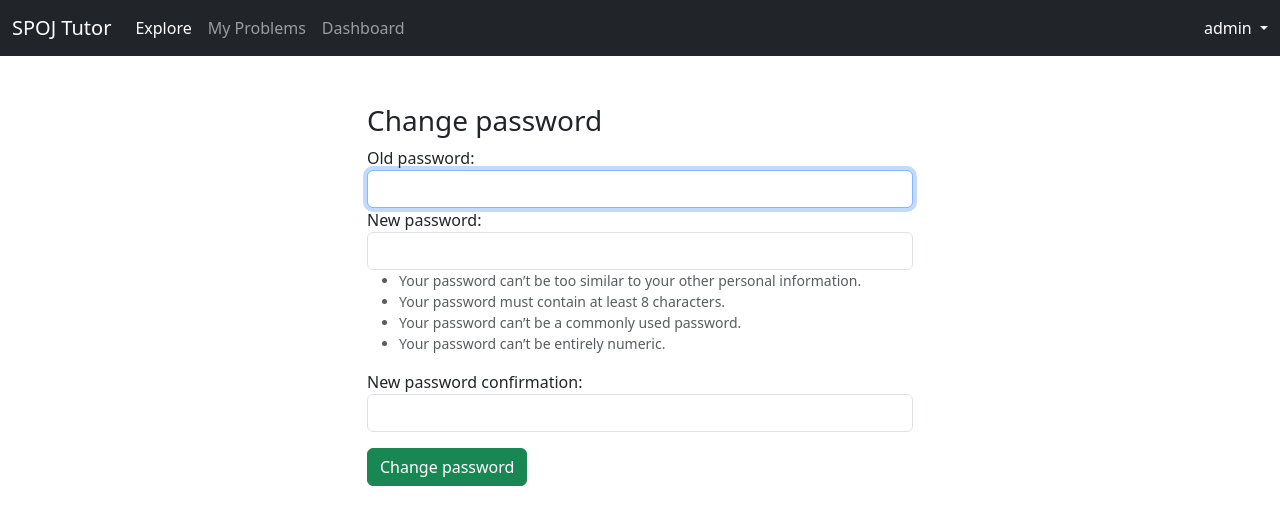
After one commit to michalK00/spoj_tutor, a Django app: page /accounts/password in a window 1280 px wide. The commit adds this page. Shown: the top 525 px of the page. Run offline with Django 4.2, Linux system fonts and the light colour scheme; a user stored in the database is signed in; some libraries are stand-ins or nearby versions.

Commit message:
added change password view

```diff
--- a/accounts/urls.py
+++ b/accounts/urls.py
@@ -1,12 +1,14 @@
 from django.urls import path
 from django.contrib.auth import views
-from .views import signup, login_view
+from .views import signup
 
 urlpatterns = [
-    # TODO: add tests for logout, login and signup
+    # TODO: add tests for logout, login, signup, password change
     path('logout', views.LogoutView.as_view(), name="logout"),
     path('login', views.LoginView.as_view(template_name='accounts/login.html'), name='login'),
     path('signup', signup, name="signup"),
+    path('password', views.PasswordChangeView.as_view(template_name='accounts/password_change.html'), name="password_change"),
+    path('password/done/', views.PasswordChangeDoneView.as_view(template_name='accounts/password_change_done.html'), name="password_change_done"),
 ]
 
 handler404 = "tasks.views.page_not_found"
--- a/spoj_tutor/settings.py
+++ b/spoj_tutor/settings.py
@@ -133,3 +133,6 @@ STATICFILES_DIRS = [
 # https://docs.djangoproject.com/en/4.2/ref/settings/#default-auto-field
 
 DEFAULT_AUTO_FIELD = "django.db.models.BigAutoField"
+
+
+LOGIN_URL = 'login'
--- /dev/null
+++ b/templates/accounts/password_change.html
@@ -0,0 +1,14 @@
+{% extends 'base.html' %}
+
+{% block content %}
+    <div class="row justify-content-center">
+        <div class="col-lg-6 col-md-8 col-sm-10">
+            <h3>Change password</h3>
+            <form method="post" novalidate>
+                {% csrf_token %}
+                {% include 'includes/form.html' %}
+                <button type="submit" class="btn btn-success mt-3">Change password</button>
+            </form>
+        </div>
+    </div>
+{% endblock %}
--- a/templates/base.html
+++ b/templates/base.html
@@ -25,7 +25,7 @@
                         {# TODO: add My Problems and Dashboard view and add their links #}
                         {% block navbar_items %}
                             <li class="nav-item">
-                                <a class="nav-link active" aria-current="page" href="#">Explore</a>
+                                <a class="nav-link active" aria-current="page" href="{% url 'tasks' %}">Explore</a>
                             </li>
                             <li class="nav-item">
                                 <a class="nav-link" href="#">My Problems</a>
@@ -44,7 +44,7 @@
                             <ul class="dropdown-menu dropdown-menu-end">
                                 {# TODO: add my account view, change password functionality and add their links #}
                                 <li><a class="dropdown-item" href="#">My account</a></li>
-                                <li><a class="dropdown-item" href="#">Change password</a></li>
+                                <li><a class="dropdown-item" href="{% url 'password_change' %}">Change password</a></li>
                                 <div class="dropdown-divider"></div>
                                 <li><a class="dropdown-item" href="{% url 'logout' %}">Log out</a></li>
                             </ul>
@@ -59,7 +59,7 @@
             </div>
         </nav>
     {% endblock nav %}
-    <div class="container">
+    <div class="container mx-auto mt-5">
         {% block content %}
         {% endblock %}
     </div>
```
Also changed, not shown: accounts/views.py (+0 -12 lines), templates/accounts/password_change_done.html (added, +8 -0 lines), db.sqlite3.
